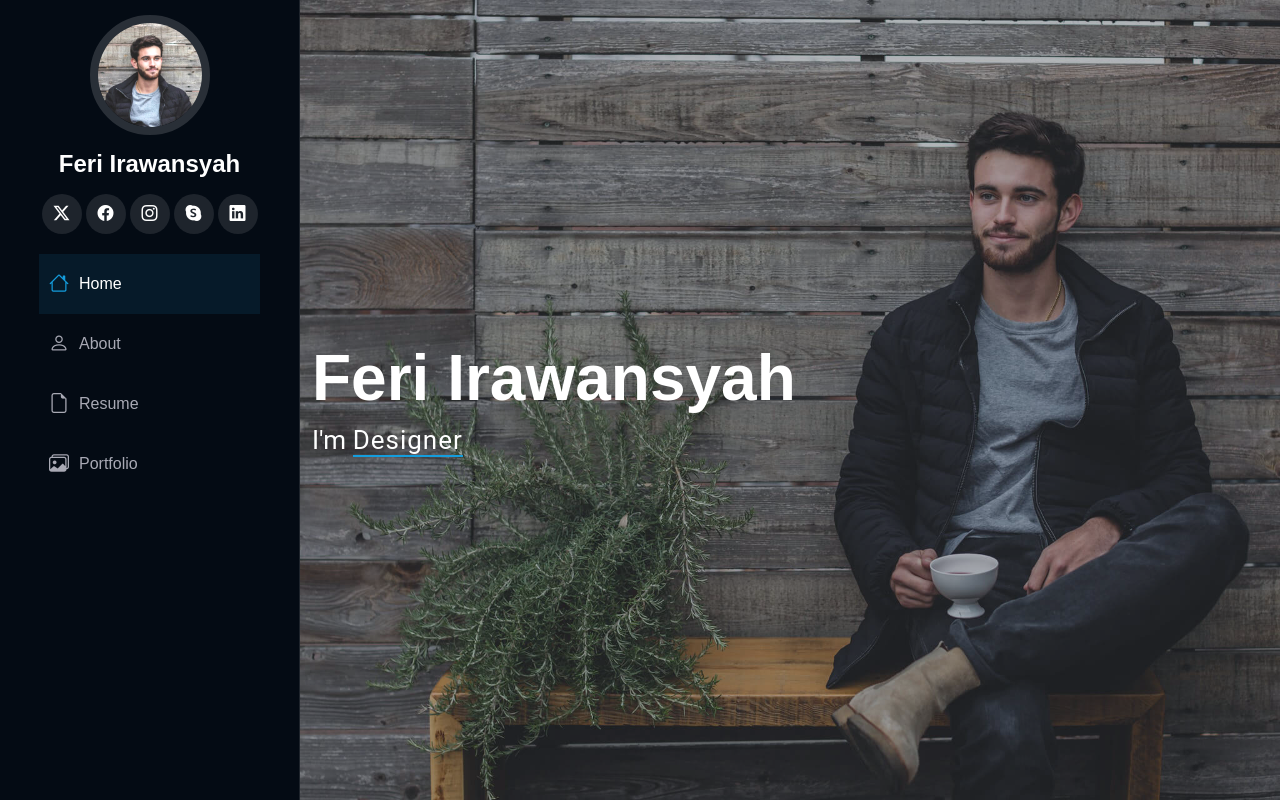
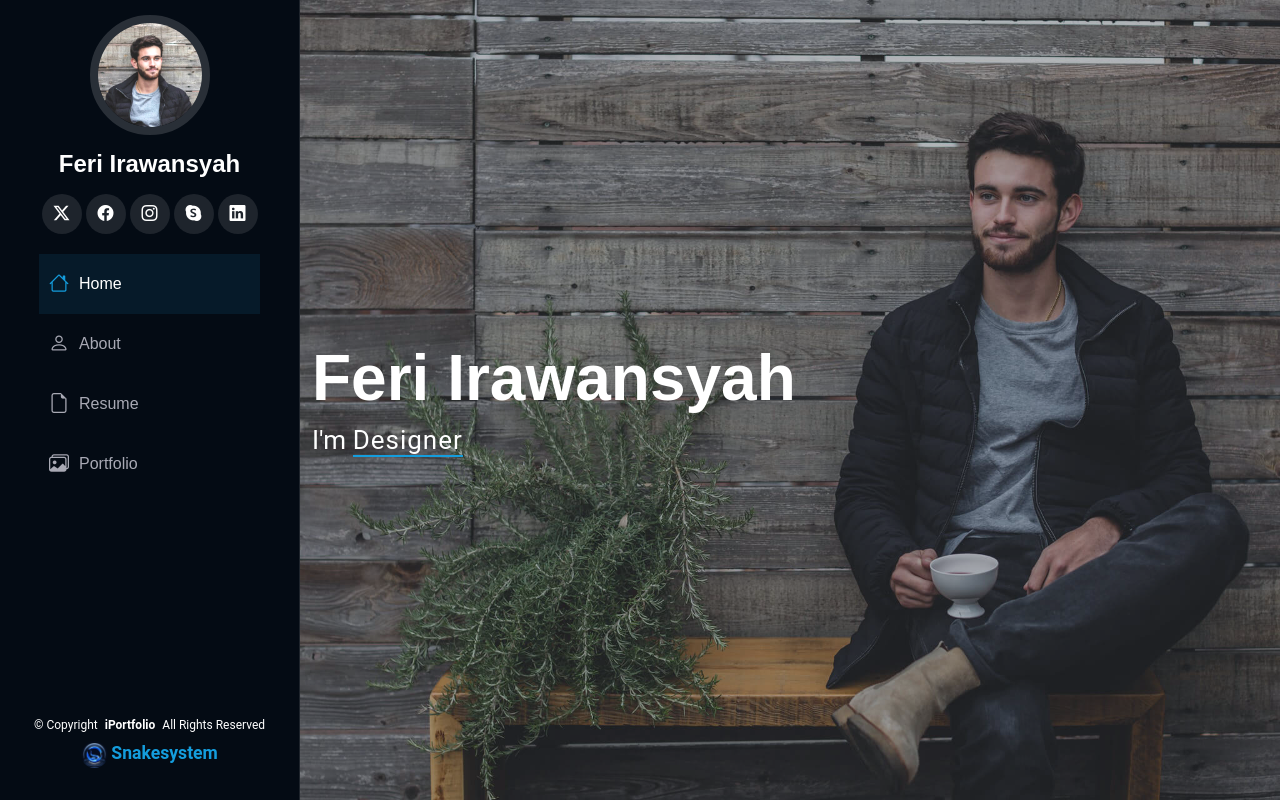
Before and after one commit to Snakesystem/Snakesystem.github.io, a React (Vite) app: page /about#home in a window 1280 px wide. Shown: the top 802 px of the page. Built offline with nearby package versions, Linux system fonts and the light colour scheme.

Commit message:
add logo image

```diff
--- a/src/assets/css/index.css
+++ b/src/assets/css/index.css
@@ -206,6 +206,43 @@ h6 {
   background: var(--accent-color);
 }
 
+header .footer-nav {
+  /* background-color: salmon; */
+  bottom: 1rem;
+  position: absolute;
+  width: 90%;
+}
+
+header .footer-nav ul {
+  display: flex;
+  align-items: center;
+  justify-content: center;
+  text-align: center;
+  flex-direction: column;
+  line-height: 0;
+}
+
+header .footer-nav ul li {
+  list-style: none;
+}
+
+header .footer-nav ul li.copyright {
+  font-size: 12px;
+}
+
+header .footer-nav ul li img {
+  width: 10%;
+  border-radius: 50%;
+}
+header .footer-nav ul li a {
+  width: 10%;
+  border-radius: 50%;
+  text-decoration: none;
+  font-size: 1.1rem;
+  font-weight: bold;
+  margin-left: 0.2rem;
+}
+
 @media (min-width: 1200px) {
 
   .header~main,
@@ -383,6 +420,21 @@ h6 {
   margin-top: 4px;
   font-size: 13px;
   text-align: center;
+  display: flex;
+  align-items: center;
+  justify-content: center;
+}
+
+.footer .credits img {
+  width: 20%;
+  max-width: 20px;
+  border-radius: 50%;
+  margin-right: 0.5rem;
+}
+
+.footer .credits a {
+  font-size: 16px;
+  font-weight: bold;
 }
 
 /*--------------------------------------------------------------
--- a/src/components/Footer.tsx
+++ b/src/components/Footer.tsx
@@ -8,7 +8,8 @@ export default function Footer() {
             <p>© <span>Copyright</span> <strong className="px-1 sitename">iPortfolio</strong> <span>All Rights Reserved</span></p>
         </div>
         <div className="credits">
-            <a href="https://bootstrapmade.com/">BootstrapMade</a>
+            <img src="/img/logo-ss.png" alt="" />
+            <a href="https://github.com/Snakesystem">Snakesystem</a>
         </div>
         </div>
 
--- a/src/components/Header.tsx
+++ b/src/components/Header.tsx
@@ -90,6 +90,17 @@ export default function Header({ sections, sectionRefs }: { sections: Section[];
         <li><a href="#contact"><i className="bi bi-envelope navicon"></i> Contact</a></li> */}
       </ul>
     </nav>
+    <nav className="footer-nav">
+      <ul className="list-unstyled">
+        <li className="copyright">
+          <p>© <span>Copyright</span> <strong className="px-1 sitename">iPortfolio</strong> <span>All Rights Reserved</span></p>
+        </li>
+        <li className="credits">
+          <img src="/img/logo-ss.png" alt="" />
+          <a href="https://github.com/Snakesystem">Snakesystem</a>
+        </li>
+      </ul>
+    </nav>
 
   </header>
   )
```
Also changed, not shown: public/img/logo-ss.png (added).
